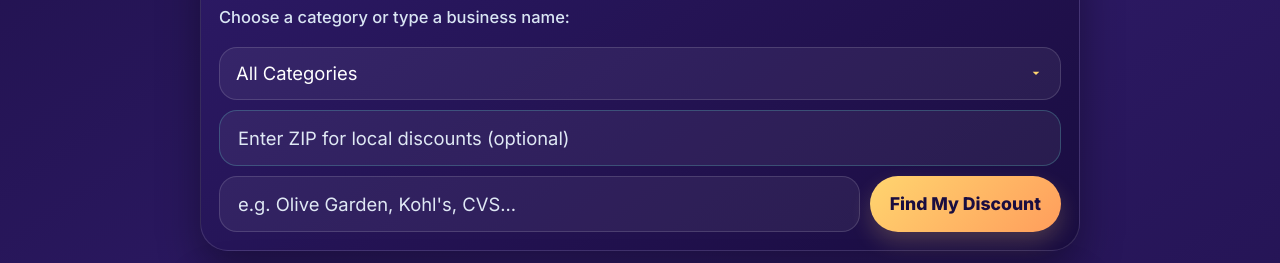
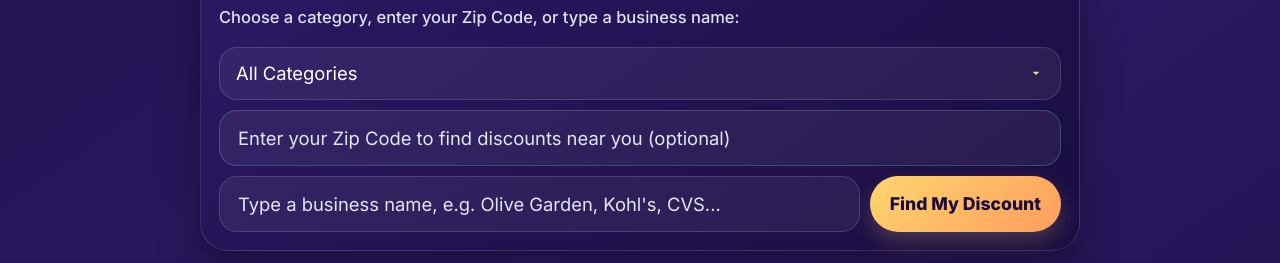
Before and after one commit to rbrannon7/hidden-perks, a website: page public/index.html in a window 1280 px wide. Shown: the part 689-952 px from the top of the page. Drawn offline with Linux system fonts and the light colour scheme; no server answers.

Commit message:
Clarify search section wording
Standardize on "Zip Code" (matching the submission form's existing
label), describe what the ZIP field actually does (narrows both
local and national results to nearby ones, not just local
discounts), and make the name field placeholder self-contained.

```diff
--- a/public/index.html
+++ b/public/index.html
@@ -50,7 +50,7 @@
       <section class="panel search-panel">
         <div class="search-copy">
           <h2>Search Businesses for Senior Discounts</h2>
-          <p>Choose a category or type a business name:</p>
+          <p>Choose a category, enter your Zip Code, or type a business name:</p>
         </div>
         <form id="searchForm" class="search-form">
           <select id="categoryFilter" class="category-select">
@@ -66,10 +66,10 @@
             <option value="state-parks">State Parks</option>
           </select>
           <div class="zip-row">
-            <input id="zipInput" name="zip" type="text" inputmode="numeric" maxlength="5" pattern="[0-9]{5}" placeholder="Enter ZIP for local discounts (optional)" />
+            <input id="zipInput" name="zip" type="text" inputmode="numeric" maxlength="5" pattern="[0-9]{5}" placeholder="Enter your Zip Code to find discounts near you (optional)" />
           </div>
           <div class="search-row">
-            <input id="queryInput" name="q" type="search" placeholder="e.g. Olive Garden, Kohl's, CVS..." />
+            <input id="queryInput" name="q" type="search" placeholder="Type a business name, e.g. Olive Garden, Kohl's, CVS..." />
             <button type="submit">Find My Discount</button>
           </div>
         </form>
```
